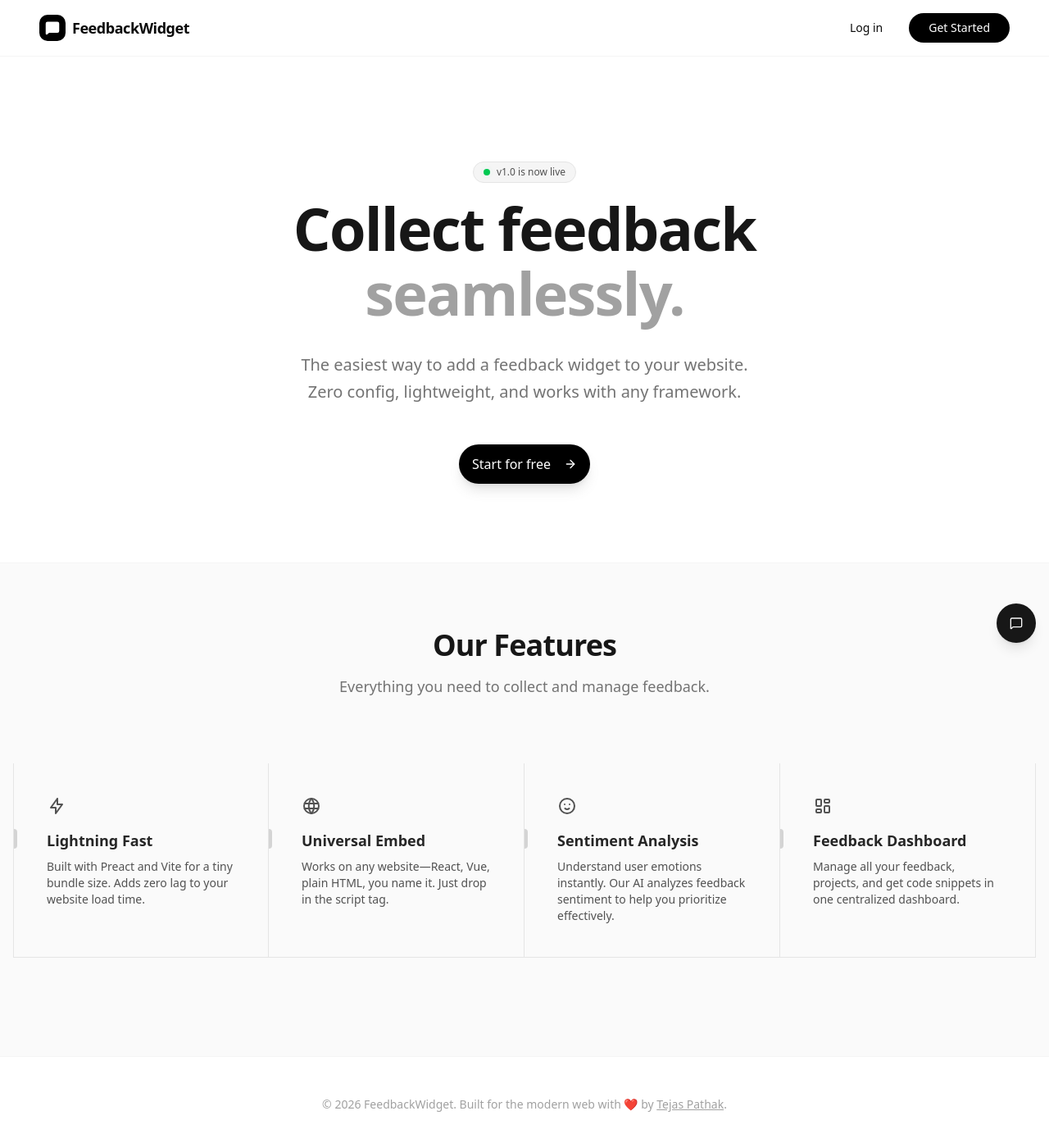
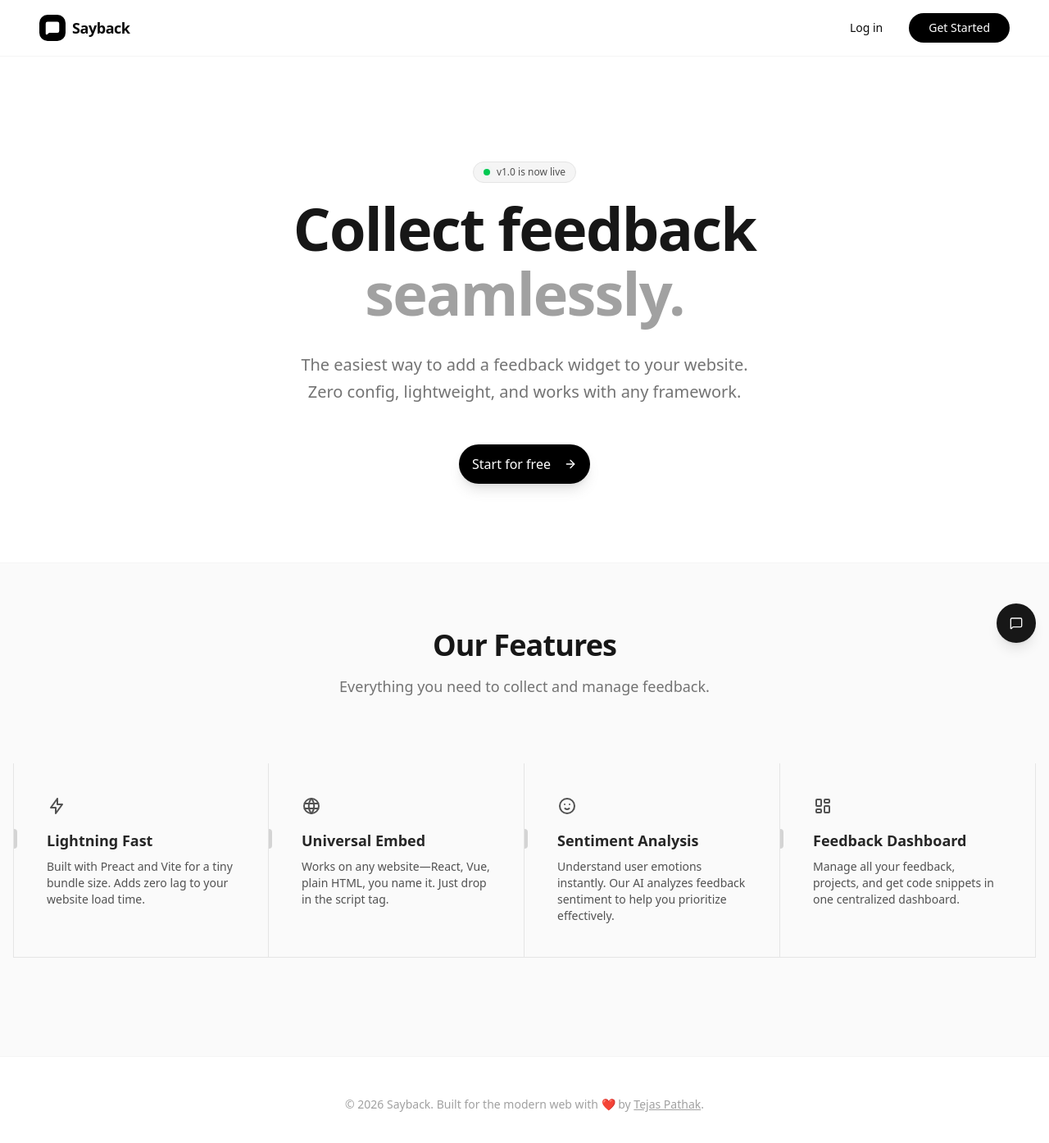
Before and after one commit to Evilstein-debug/Feedback-Widget, a Next.js app in the folder client/: page / in a window 1280 px wide. Shown: the top 1394 px of the page at 82% size. Built offline with nearby package versions, Linux system fonts and the light colour scheme; no server answers.

Commit message:
chore: Rename project and UI

```diff
--- a/client/app/layout.tsx
+++ b/client/app/layout.tsx
@@ -16,7 +16,7 @@ const geistMono = Geist_Mono({
 });
 
 export const metadata: Metadata = {
-  title: "YBM Feedback",
+  title: "Sayback",
   description: "Collect user feedback easily.",
 };
 
--- a/client/app/page.tsx
+++ b/client/app/page.tsx
@@ -26,7 +26,7 @@ export default function Home() {
           <div className="h-8 w-8 bg-black rounded-lg flex items-center justify-center text-white">
             <MessageSquare size={18} fill="currentColor" />
           </div>
-          <span className="font-bold text-lg tracking-tight">FeedbackWidget</span>
+          <span className="font-bold text-lg tracking-tight">Sayback</span>
         </Link>
         <div className="flex items-center gap-4">
           <Button variant="ghost" className="text-sm font-medium hover:bg-neutral-100" onClick={() => signIn("google")}>
@@ -86,7 +86,7 @@ export default function Home() {
 
       {/* Footer */}
       <footer className="py-12 px-6 border-t border-neutral-100 text-center text-sm text-neutral-400">
-        <p>&copy; {new Date().getFullYear()} FeedbackWidget. Built for the modern web with ❤️ by <a href="https://tejaspathak.tech" target="_blank" rel="noopener noreferrer" className="underline">Tejas Pathak</a>.</p>
+        <p>&copy; {new Date().getFullYear()} Sayback. Built for the modern web with ❤️ by <a href="https://tejaspathak.tech" target="_blank" rel="noopener noreferrer" className="underline">Tejas Pathak</a>.</p>
       </footer>
     </main>
   )
```
Also changed, not shown: 1 other file (tests, documents, lock files or other folders).
